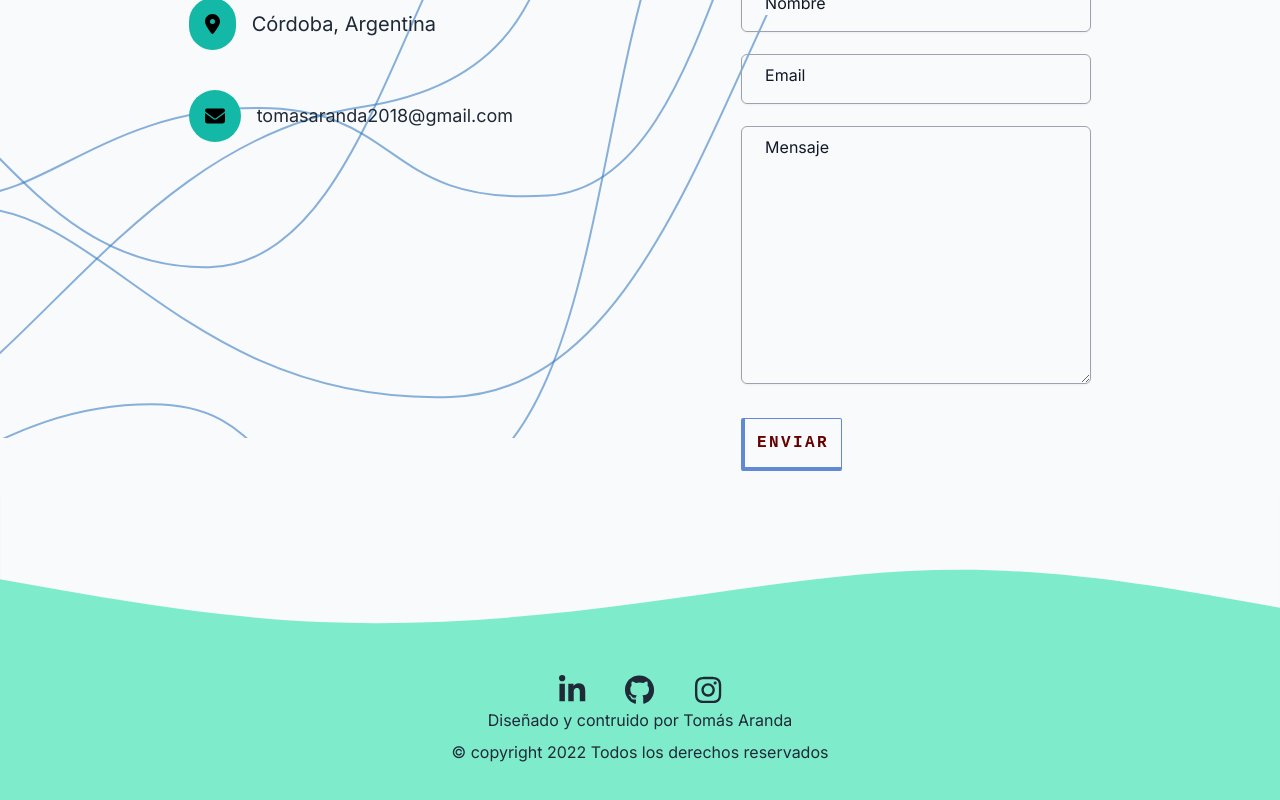
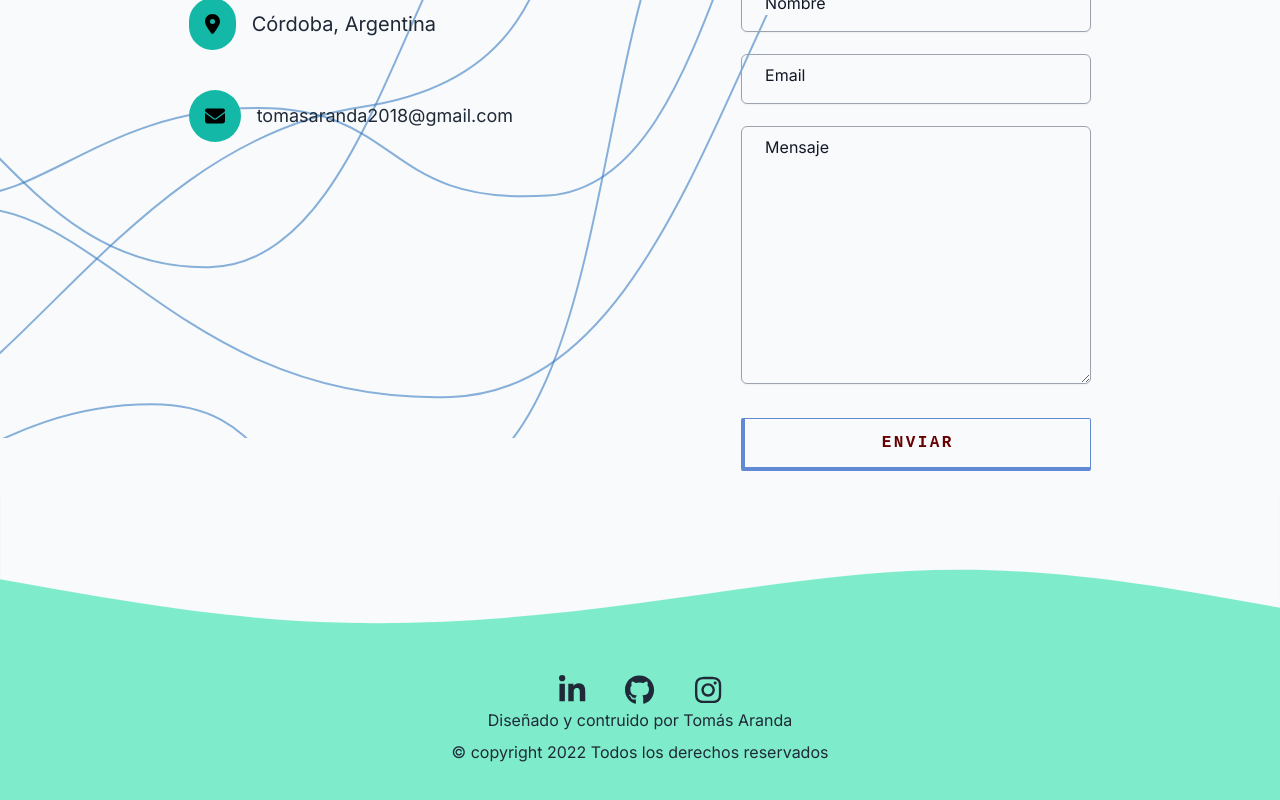
Before and after one commit to TomasAranda21/new-portfolio, a React (Vite) app in the folder frontend/: page / in a window 1280 px wide. Shown: the part 4078-4878 px from the top of the page. Built offline with nearby package versions, Linux system fonts and the light colour scheme.

Commit message:
change color of button

```diff
--- a/frontend/src/components/buttons/Button.jsx
+++ b/frontend/src/components/buttons/Button.jsx
@@ -5,7 +5,7 @@ const Button = ({text, type}) => {
   return (
 
     <button className="button_principal
-    border uppercase rounded-sm border-l-4 p-3 border-b-4 border-azul2 hover:border-slate-200
+    border uppercase rounded-sm border-l-4 p-3 border-b-4 border-azul2 hover:border-slate-200  w-full
     text-rojoOscuro font-bold
     hover:text-gray-900"
     type={type}
```
